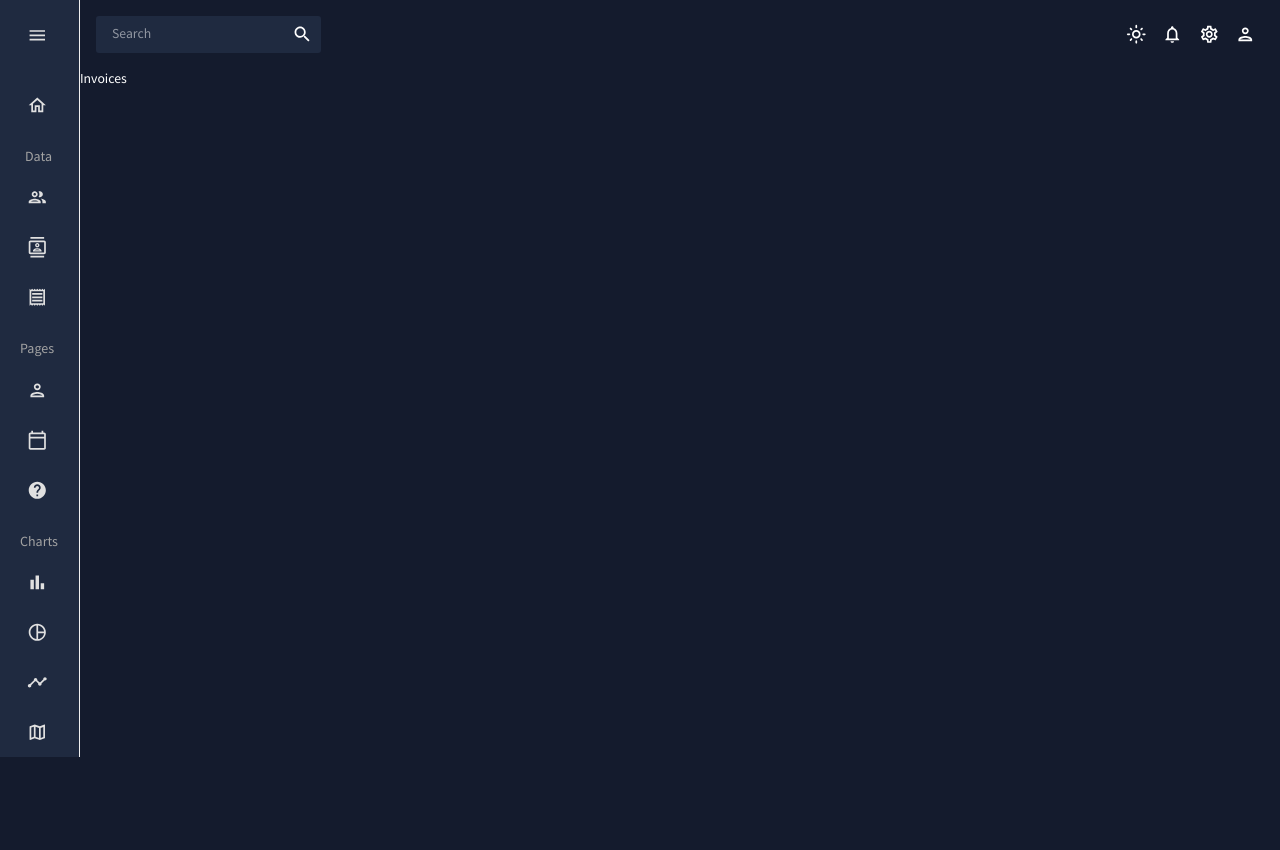
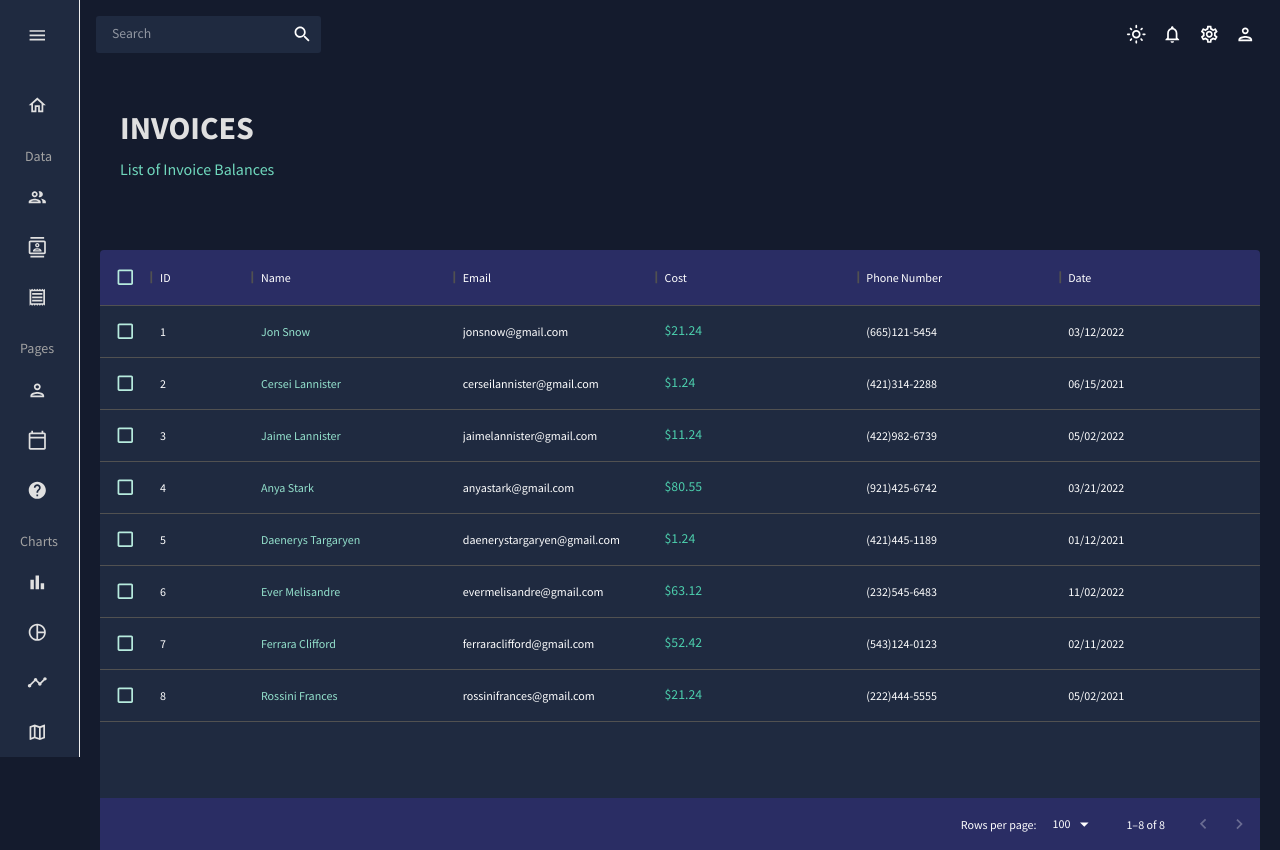
Before and after one commit to DragonflyPie/dashboard, a React (Create React App) app: page /invoices in a window 1280 px wide. Before the commit the page ends 800 px from the top, so only its background shows below. Built offline with nearby package versions, Linux system fonts and the light colour scheme.

Commit message:
feat: implement invoices

```diff
--- a/src/scenes/contacts/Contacts.tsx
+++ b/src/scenes/contacts/Contacts.tsx
@@ -5,7 +5,7 @@ import { tokens } from "../../theme";
 import Header from "../../components/Header";
 import { mockDataContacts } from "../../data/mockData";
 
-const Team = () => {
+const Contacts = () => {
   const theme = useTheme();
   const colors = tokens(theme.palette.mode);
 
@@ -81,6 +81,9 @@ const Team = () => {
             borderTop: "none",
             backgroundColor: colors.blueAccent[800],
           },
+          "& .MuiDataGrid-columnHeaderTitleContainer": {
+            gap: ".5em",
+          },
           "& .MuiDataGrid-toolbarContainer .MuiButton-text": {
             color: colors.grey[100],
           },
@@ -96,4 +99,4 @@ const Team = () => {
   );
 };
 
-export default Team;
+export default Contacts;
--- a/src/scenes/invoices/Invoices.tsx
+++ b/src/scenes/invoices/Invoices.tsx
@@ -1,7 +1,89 @@
-import React from "react";
+import { Box, Typography, useTheme } from "@mui/material";
+import { DataGrid, GridColDef, GridRenderCellParams } from "@mui/x-data-grid";
+
+import { tokens } from "../../theme";
+import Header from "../../components/Header";
+import { mockDataInvoices } from "../../data/mockData";
 
 const Invoices = () => {
-  return <div>Invoices</div>;
+  const theme = useTheme();
+  const colors = tokens(theme.palette.mode);
+
+  const columns: GridColDef[] = [
+    { field: "id", headerName: "ID", flex: 0.5 },
+    {
+      field: "name",
+      headerName: "Name",
+      flex: 1,
+      cellClassName: "name-column-cell",
+    },
+    {
+      field: "email",
+      headerName: "Email",
+      flex: 1,
+    },
+    {
+      field: "cost",
+      headerName: "Cost",
+      flex: 1,
+      type: "date",
+      renderCell: (params: GridRenderCellParams<Number>) => (
+        <Typography color={colors.greenAccent[500]}>
+          ${params.row.cost}
+        </Typography>
+      ),
+    },
+    {
+      field: "phone",
+      headerName: "Phone Number",
+      flex: 1,
+    },
+    {
+      field: "date",
+      headerName: "Date",
+      flex: 1,
+      type: "d",
+    },
+  ];
+
+  return (
+    <Box m="20px">
+      <Header title="Invoices" subtitle="List of Invoice Balances" />
+      <Box
+        mt="40px"
+        height="75vh"
+        sx={{
+          "& .MuiDataGrid-root": {
+            border: "none",
+          },
+          "& .MuiDataGrid-cell": {
+            borderBottom: "none",
+          },
+          "& .name-column-cell": {
+            color: colors.greenAccent[300],
+          },
+          "& .MuiDataGrid-columnHeaders": {
+            backgroundColor: colors.blueAccent[800],
+          },
+          "& .MuiDataGrid-virtualScroller": {
+            backgroundColor: colors.primary[400],
+          },
+          "& .MuiCheckbox-root": {
+            color: colors.greenAccent[200],
+          },
+          "& .MuiDataGrid-footerContainer": {
+            borderTop: "none",
+            backgroundColor: colors.blueAccent[800],
+          },
+          "& .MuiDataGrid-columnHeaderTitleContainer": {
+            gap: ".5em",
+          },
+        }}
+      >
+        <DataGrid checkboxSelection rows={mockDataInvoices} columns={columns} />
+      </Box>
+    </Box>
+  );
 };
 
 export default Invoices;
--- a/src/scenes/team/Team.tsx
+++ b/src/scenes/team/Team.tsx
@@ -105,6 +105,9 @@ const Team = () => {
             borderTop: "none",
             backgroundColor: colors.blueAccent[800],
           },
+          "& .MuiDataGrid-columnHeaderTitleContainer": {
+            gap: ".5em",
+          },
         }}
       >
         <DataGrid rows={mockDataTeam} columns={columns} />
```
